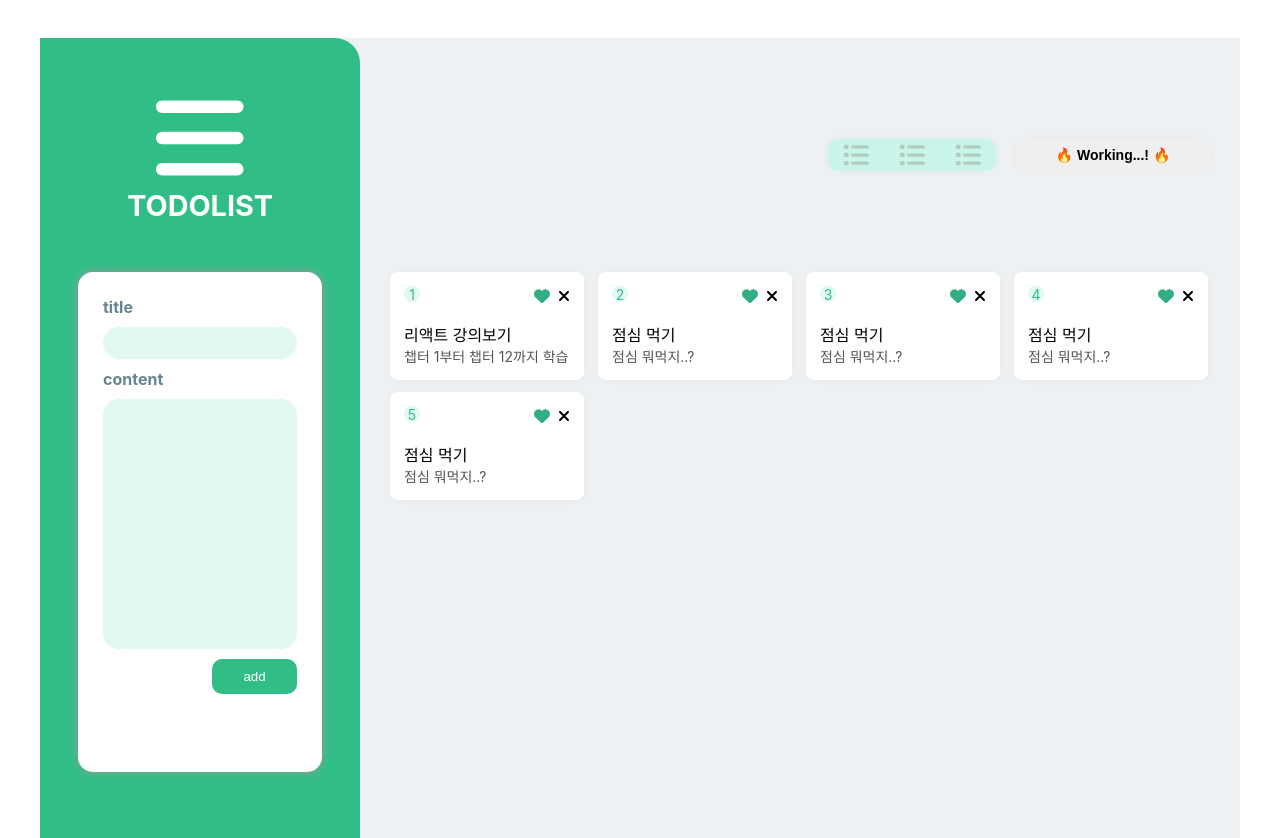
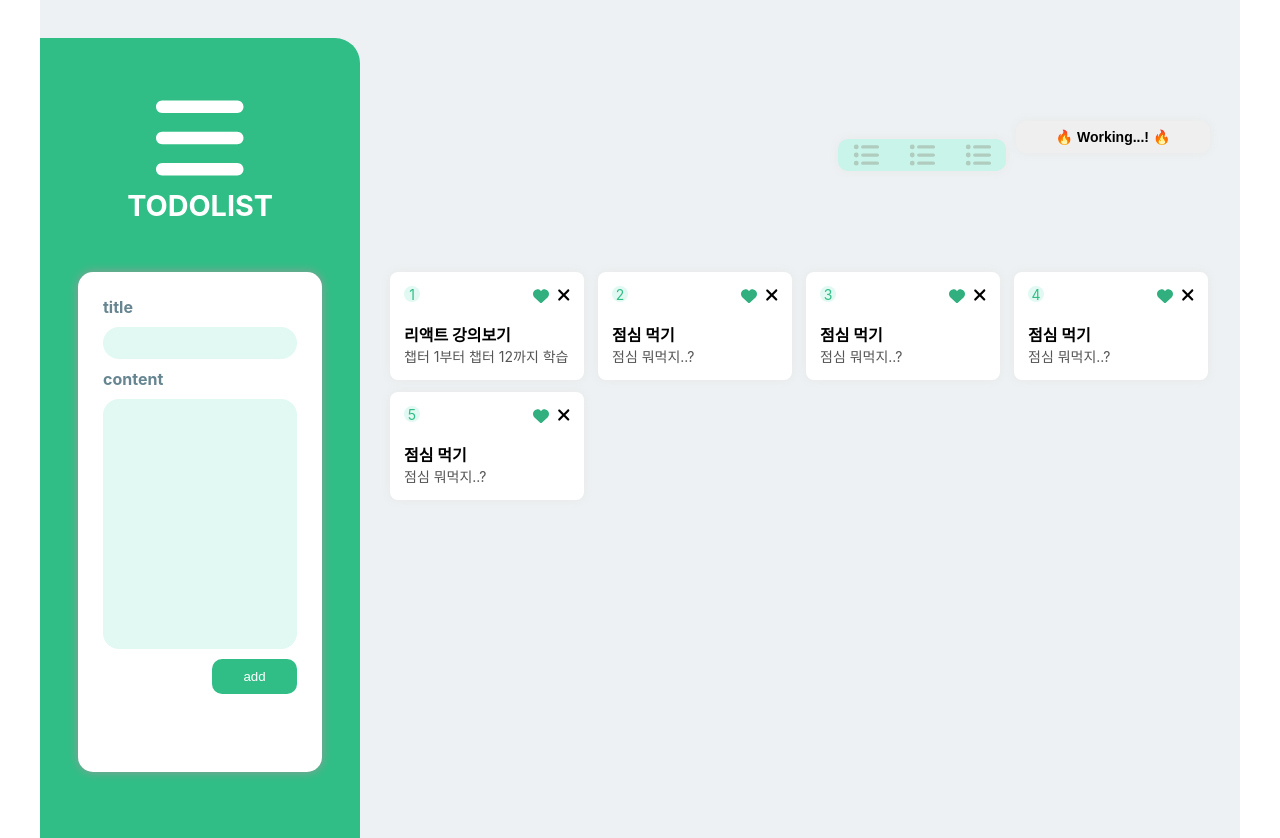
Before and after one commit to helloworld442/hh99-chap2-ver2, a React (Create React App) app: page / in a window 1280 px wide. Built offline with nearby package versions, Linux system fonts and the light colour scheme.

Commit message:
0627 select toggle function

```diff
--- a/package.json
+++ b/package.json
@@ -3,6 +3,11 @@
   "version": "0.1.0",
   "private": true,
   "dependencies": {
+    "@fortawesome/fontawesome-svg-core": "^6.4.0",
+    "@fortawesome/free-brands-svg-icons": "^6.4.0",
+    "@fortawesome/free-regular-svg-icons": "^6.4.0",
+    "@fortawesome/free-solid-svg-icons": "^6.4.0",
+    "@fortawesome/react-fontawesome": "^0.2.0",
     "@testing-library/jest-dom": "^5.14.1",
     "@testing-library/react": "^13.0.0",
     "@testing-library/user-event": "^13.2.1",
--- a/src/components/common/Block/StyledDropDownBlock.jsx
+++ b/src/components/common/Block/StyledDropDownBlock.jsx
@@ -1,10 +1,14 @@
+import React, { useState } from 'react';
+import { useSelector, useDispatch } from 'react-redux';
 import { styled } from 'styled-components';
+import { isDone } from '../../../redux/modules/selectChange';
+
 const StyledDropDownBlock = styled.select`
     width: 194px;
     height: 32px;
     box-sizing: border-box;
     padding: 0 20px;
-    margin: 0 0 0 10px;
+    margin: 0 0 36px 0;
     border: none;
     border-radius: 10px;
     box-shadow: 0px 0px 10px #e8e8e8;
@@ -20,11 +24,23 @@ const StyledDropDownBlock = styled.select`
     }
 `;
 
-const StyledDropDown = () => (
-    <StyledDropDownBlock>
-        <option>🔥 Working...! 🔥</option>
-        <option>🌈 Done...! 🌈</option>
-    </StyledDropDownBlock>
-);
+const StyledDropDown = () => {
+    const workState = useSelector((state) => state.workState);
+    const dispatch = useDispatch();
+    const selectOnchange = (event) => {
+        const value = event.target.value;
+        if (value === 'done') {
+            dispatch(isDone(true));
+        } else if (value === 'working') {
+            dispatch(isDone(false));
+        }
+    };
+    return (
+        <StyledDropDownBlock onChange={selectOnchange}>
+            <option value="working">🔥 Working...! 🔥</option>
+            <option value="done">🌈 Done...! 🌈</option>
+        </StyledDropDownBlock>
+    );
+};
 
 export default StyledDropDown;
--- a/src/components/todo/TodoListItem.jsx
+++ b/src/components/todo/TodoListItem.jsx
@@ -1,8 +1,9 @@
-import React from 'react';
+import React, { useEffect } from 'react';
 import { styled } from 'styled-components';
 import { FontAwesomeIcon } from '@fortawesome/react-fontawesome';
 import { faHeart, faXmark } from '@fortawesome/free-solid-svg-icons';
-import { useSelector } from 'react-redux';
+import { useSelector, useDispatch } from 'react-redux';
+import { deleteItem } from '../../redux/modules/todos';
 
 const TodoItemBlock = styled.ul`
     width: 100%;
@@ -46,9 +47,18 @@ function TodoListItem() {
     const todo = useSelector((state) => {
         return state.todos;
     });
+    const workState = useSelector((state) => {
+        return state.workState;
+    });
+
+    const dispatch = useDispatch();
     return (
         <TodoItemBlock>
-            {todo.map((item) => {
+            {todo
+                .filter((item) => {
+                    return item.isDone === workState.isdone;
+                })
+                .map((item) => {
                     return (
                         <TodoItem>
                             <IconBox>
@@ -58,11 +68,20 @@ function TodoListItem() {
                                         icon={faHeart}
                                         style={{ color: '#31af7f', marginRight: `8px` }}
                                     />
-                                <FontAwesomeIcon icon={faXmark} />
+                                    <FontAwesomeIcon
+                                        icon={faXmark}
+                                        style={{ fontSize: `18px` }}
+                                        onClick={() => {
+                                            dispatch(deleteItem(item.id));
+                                        }}
+                                    />
                                 </div>
                             </IconBox>
                             <div className="content-box">
-                            <div className="title" style={{ fontSize: `16px` }}>
+                                <div
+                                    className="title"
+                                    style={{ fontSize: `16px`, fontWeight: `700` }}
+                                >
                                     {item.title}
                                 </div>
                                 <div style={{ color: `#555`, fontSize: `14px` }}>{item.body}</div>
--- a/src/components/todo/TodoTemplate.jsx
+++ b/src/components/todo/TodoTemplate.jsx
@@ -1,12 +1,12 @@
-import { styled } from "styled-components";
-import TodoInsert from "./TodoInsert";
-import TodoList from "./TodoList";
+import { styled } from 'styled-components';
+import TodoInsert from './TodoInsert';
+import TodoList from './TodoList';
 
 const TodoTemplateBlock = styled.div`
     max-width: 1200px;
     min-width: 800px;
     height: 100%;
-  margin-top: 38px;
+    padding-top: 38px;
     background: #edf1f3;
     display: flex;
     justify-content: space-between;
--- /dev/null
+++ b/src/redux/modules/selectChange.js
@@ -0,0 +1,19 @@
+const ISDONE = 'selectChange/WORKING';
+
+export const isDone = (item) => ({ type: ISDONE, item });
+
+const initialState = {
+    isdone: false,
+};
+function workState(state = initialState, action) {
+    switch (action.type) {
+        case ISDONE:
+            return {
+                isdone: action.item,
+            };
+        default:
+            return state;
+    }
+}
+
+export default workState;
```
Also changed, not shown: src/redux/config/configStore.js (+6 -4 lines). Lines whose indentation alone changed are shown as unchanged.
